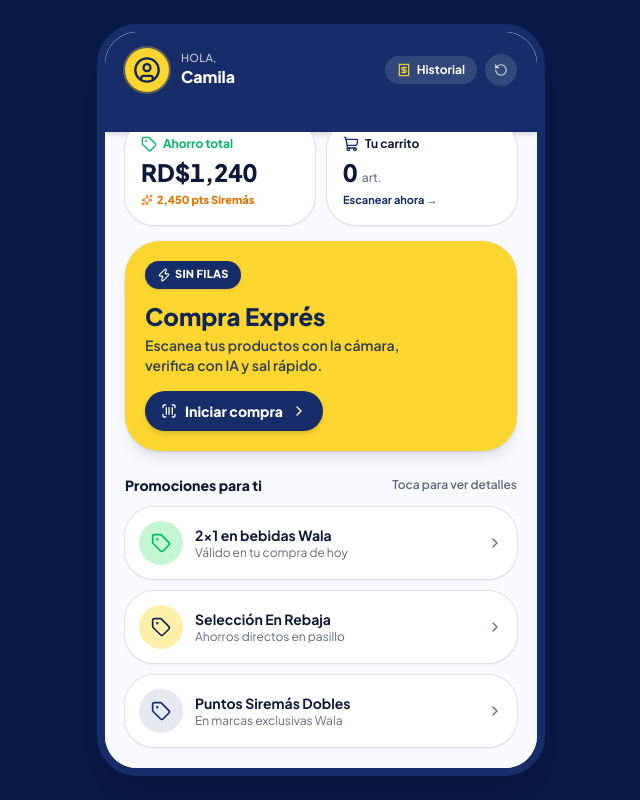
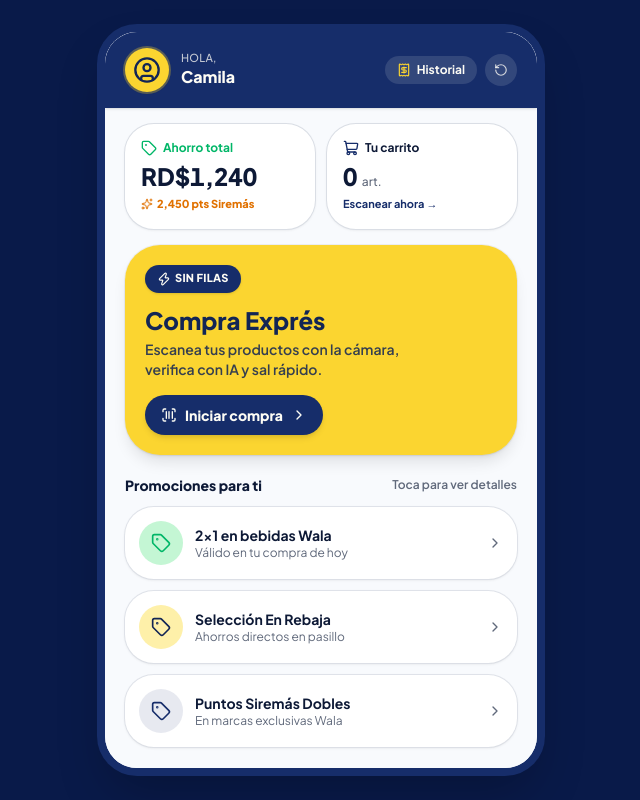
Before and after one commit to Rurenafdez/siremas-express, a Next.js app: page / in a window 1280 px wide. Shown: the whole page, without its empty margins (319-959 px from the left). Built offline with nearby package versions, Linux system fonts and the light colour scheme.

Commit message:
fix: remove negative margin causing metric card clipping on Home screen

```diff
--- a/components/express/home-screen.tsx
+++ b/components/express/home-screen.tsx
@@ -94,8 +94,8 @@ export function HomeScreen({
 
   return (
     <div className="flex h-full flex-col bg-background">
-      {/* Premium Header with solid breathing room */}
-      <div className="bg-primary text-primary-foreground shadow-md pb-6">
+      {/* Premium Header */}
+      <div className="bg-primary text-primary-foreground shadow-sm">
         <header className="flex items-center justify-between px-5 py-4">
           <div className="flex items-center gap-3 min-w-0">
             <div className="flex h-11 w-11 shrink-0 items-center justify-center rounded-full bg-secondary text-secondary-foreground ring-2 ring-secondary/30 shadow-sm">
@@ -130,10 +130,10 @@ export function HomeScreen({
         </header>
       </div>
 
-      <div className="flex-1 overflow-y-auto no-scrollbar px-5 pb-6">
-        {/* Points & Savings Metric Cards positioned with clean overlap */}
-        <div className="-mt-3 grid grid-cols-2 gap-3">
-          <div className="rounded-2xl bg-card p-4 shadow-sm ring-1 ring-border/80">
+      <div className="flex-1 overflow-y-auto no-scrollbar px-5 pb-6 pt-4 space-y-4">
+        {/* Points & Savings Metric Cards with full rounded corners and clear spacing */}
+        <div className="grid grid-cols-2 gap-3">
+          <div className="rounded-2xl bg-card p-4 shadow-sm ring-1 ring-border">
             <div className="flex items-center gap-1.5 text-sirena-green">
               <Tag className="h-4 w-4" aria-hidden />
               <span className="text-xs font-bold">Ahorro total</span>
@@ -150,7 +150,7 @@ export function HomeScreen({
           <button
             type="button"
             onClick={count > 0 && onViewCart ? onViewCart : onStart}
-            className="rounded-2xl bg-card p-4 text-left shadow-sm ring-1 ring-border/80 transition active:scale-[0.98] hover:ring-primary/40"
+            className="rounded-2xl bg-card p-4 text-left shadow-sm ring-1 ring-border transition active:scale-[0.98] hover:ring-primary/40"
           >
             <div className="flex items-center gap-1.5 text-muted-foreground">
               <ShoppingCart className="h-4 w-4 text-primary" aria-hidden />
@@ -169,7 +169,7 @@ export function HomeScreen({
         <button
           type="button"
           onClick={onStart}
-          className="group mt-4 w-full overflow-hidden rounded-3xl bg-secondary p-5 text-left shadow-lg ring-1 ring-black/5 transition active:scale-[0.99] hover:shadow-xl"
+          className="group w-full overflow-hidden rounded-3xl bg-secondary p-5 text-left shadow-lg ring-1 ring-black/5 transition active:scale-[0.99] hover:shadow-xl"
         >
           <div className="flex items-center gap-2 text-secondary-foreground">
             <span className="flex h-7 items-center gap-1 rounded-full bg-primary px-3 text-[11px] font-extrabold uppercase tracking-wide text-primary-foreground shadow-sm">
@@ -190,7 +190,7 @@ export function HomeScreen({
         </button>
 
         {/* Promotions */}
-        <div className="mt-6">
+        <div className="pt-1">
           <div className="flex items-center justify-between mb-3">
             <h2 className="text-sm font-extrabold text-foreground">
               Promociones para ti
```
